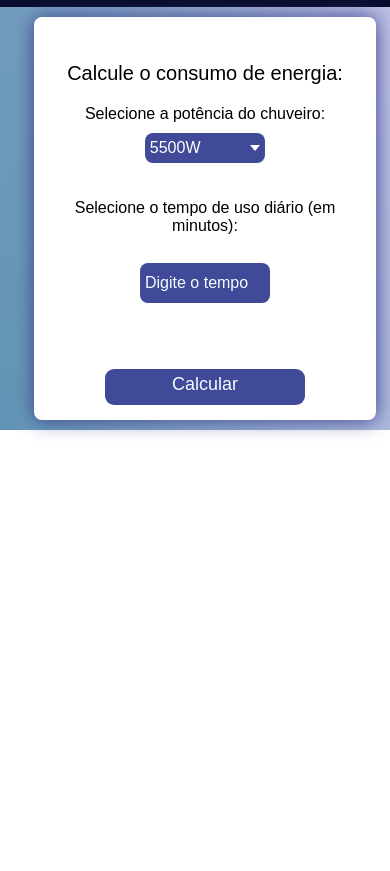
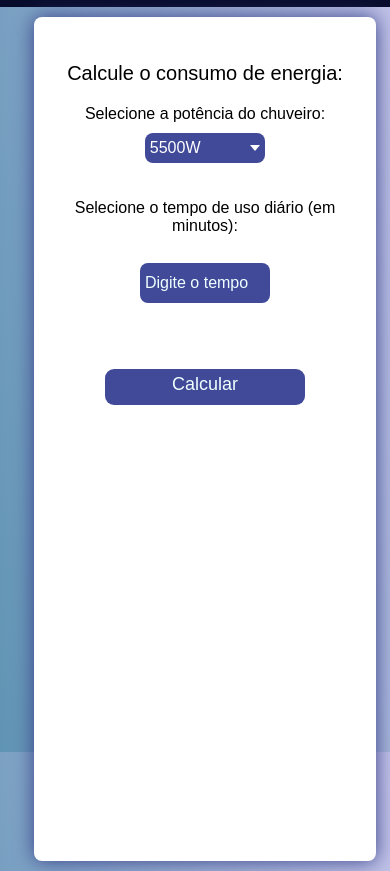
Before and after one commit to Gabrieldsrod/Upx2, a plain HTML site: page index.html in a window 390 px wide. Shown: the part 92-963 px from the top of the page. Before the commit the page ends 844 px from the top, so only its background shows below. Drawn offline with Linux system fonts and the light colour scheme.

Commit message:
Ajustei a imagem de fundo para celulares e tablets, também mudei o nome de uma das classes de mainDivPrincipal para mainContainer

```diff
--- a/index.html
+++ b/index.html
@@ -20,7 +20,7 @@
     </header>
 
     <main>
-        <div class="mainDivPrincipal">
+        <div class="mainContainer">
             <h1>Calcule o consumo de energia:</h1>
             <div class="selecionePot">
 
--- a/style.css
+++ b/style.css
@@ -1,6 +1,26 @@
+* {
+    margin: 0;
+    padding: 0;
+    border: 0;
+}
+
+html, body {
+    margin: 0;
+    padding: 0;
+    height: 100%;
+    width: 100%;
+}
+
+body {
+    background-image: linear-gradient(80deg, #6094b4, rgb(195, 195, 233));
+    background-size: cover; /* Ensures the background image covers the whole screen */
+    background-position: center; /* Centers the background image */
+    background-repeat: no-repeat; /* Prevents the background from repeating */
+    background-attachment: fixed; /* Keeps the background fixed when scrolling */
+    min-height: 100vh;
+}
+
 main {
-    background-image: linear-gradient(80deg, #6094b4, rgb(195, 195, 233));
-    height: 100vh;
     display: flex;
     justify-content: center;
 }
@@ -13,11 +33,6 @@ h1 {
     font-style: normal;
 }
 
-* {
-    margin: 0;
-    padding: 0;
-    border: 0;
-}
 
 header {
     width: auto;
@@ -48,7 +63,7 @@ header {
 }
 
 
-.mainDivPrincipal {
+.mainContainer {
     max-width: 600px;
     box-shadow: 0 0 20px #374088;
     padding: 10px 20px;
@@ -251,9 +266,8 @@ header {
 
     main{
         width: 100vw;
-        height: 100vw;
     }
-    .mainDivPrincipal {
+    .mainContainer {
         padding: 15px;
     }
 
@@ -299,7 +313,7 @@ header {
         height: 100%; /* Remove fixed height for flexibility */
     }
 
-    .mainDivPrincipal {
+    .mainContainer {
         width: 80vw; /* Make the main content fit within screen width */
         padding: 15px; /* Adjust padding */
         margin: 0 auto; /* Center the main container */
```
